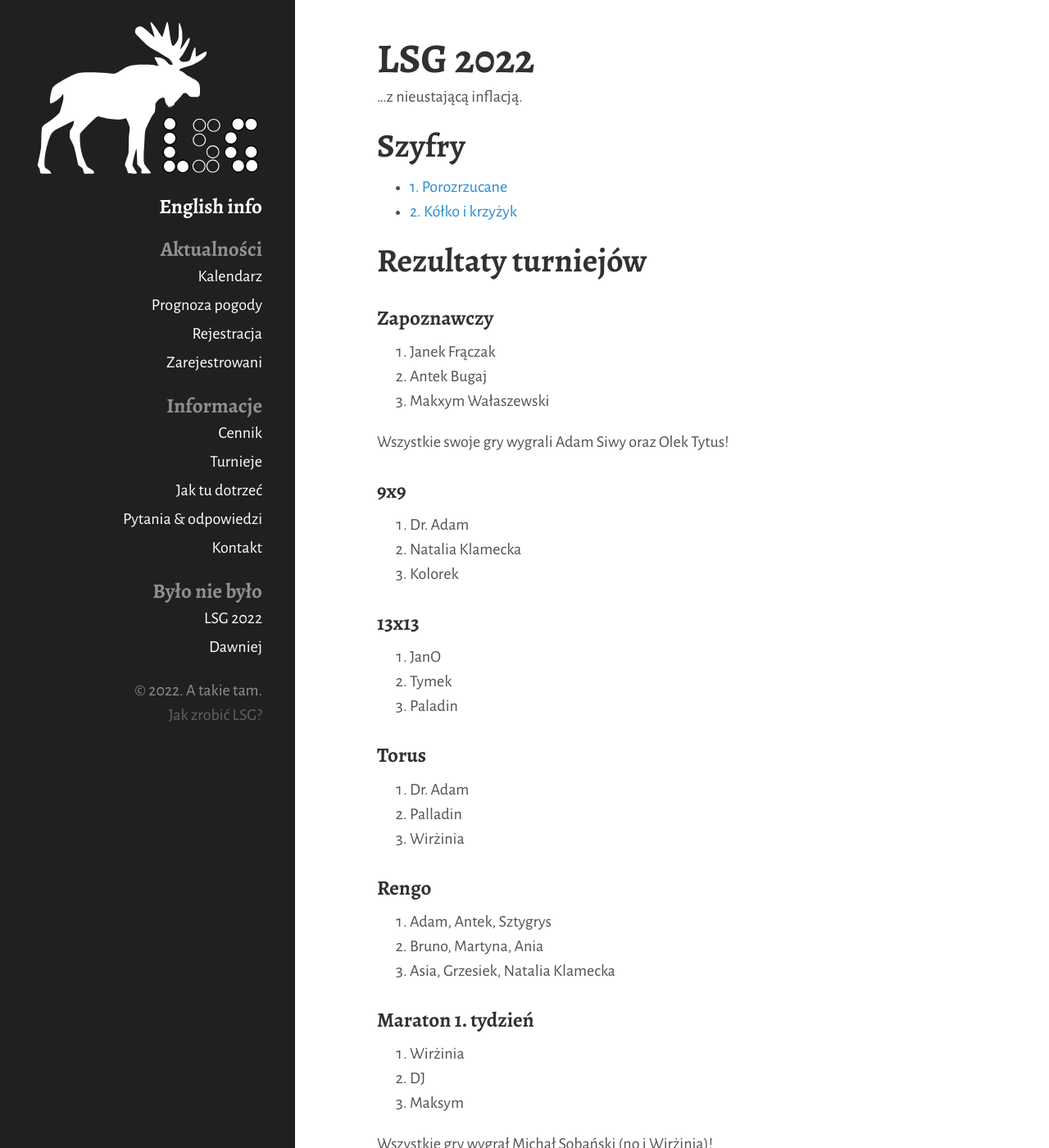
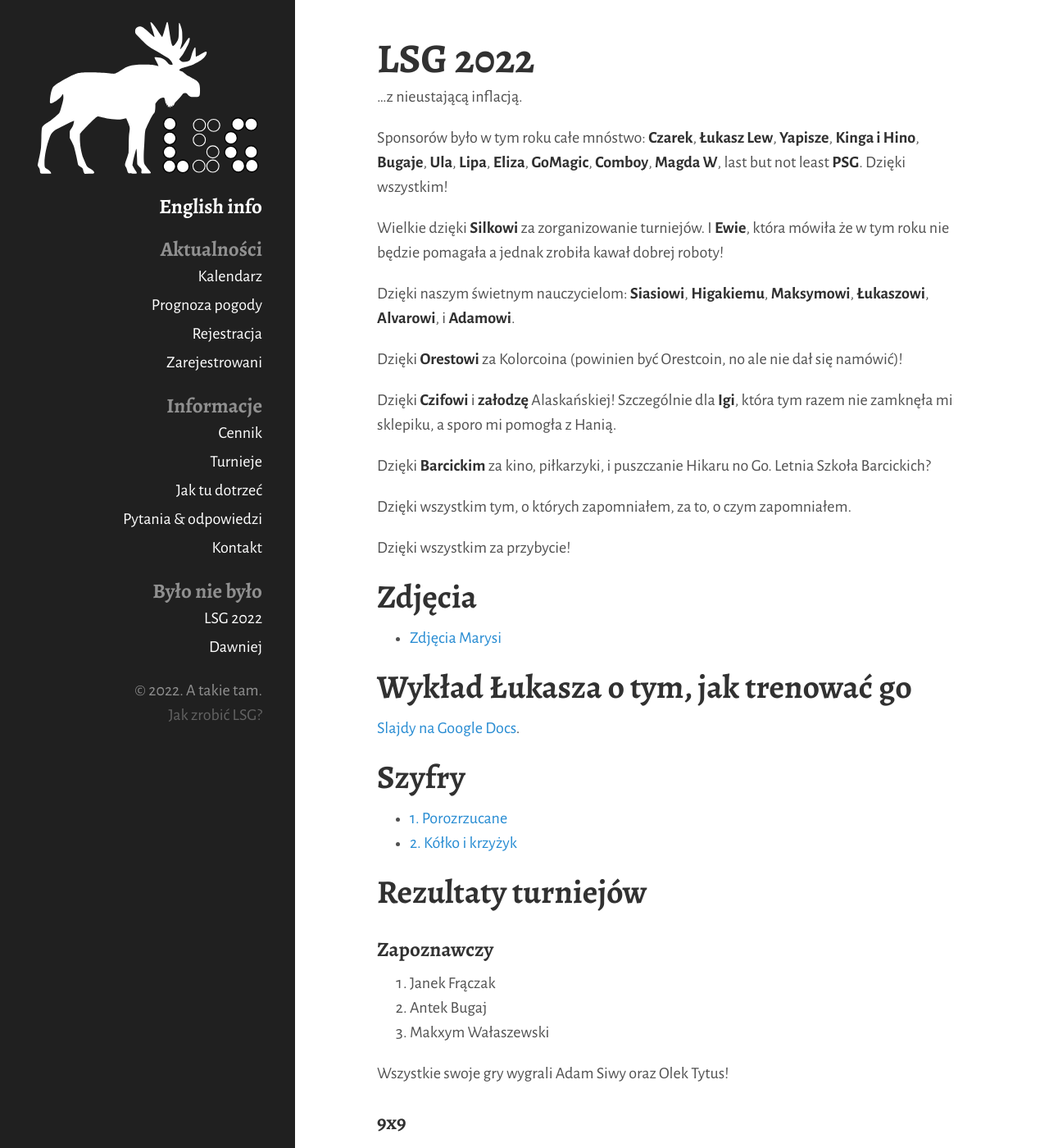
Before and after one commit to tasuki/lsg, a Jekyll site: the page built from 2022.md, in a window 1280 px wide and 1400 px high. Shown: the whole window at 82% size. Built offline with Jekyll 4.4.1, drawn with Linux system fonts in a browser that asks for light colours; nearby versions of some CDN libraries; some of the changed text lies outside the part shown.

Commit message:
2022: Dzięki, zdjęcia, takie tam

```diff
--- a/2022.md
+++ b/2022.md
@@ -6,6 +6,30 @@ title: LSG 2022
 # LSG 2022
 
 ...z nieustającą inflacją.
+
+Sponsorów było w tym roku całe mnóstwo: **Czarek**, **Łukasz Lew**, **Yapisze**, **Kinga i Hino**, **Bugaje**, **Ula**, **Lipa**, **Eliza**, **GoMagic**, **Comboy**, **Magda W**, last but not least **PSG**. Dzięki wszystkim!
+
+Wielkie dzięki **Silkowi** za zorganizowanie turniejów. I **Ewie**, która mówiła że w tym roku nie będzie pomagała a jednak zrobiła kawał dobrej roboty!
+
+Dzięki naszym świetnym nauczycielom: **Siasiowi**, **Higakiemu**, **Maksymowi**, **Łukaszowi**, **Alvarowi**, i **Adamowi**.
+
+Dzięki **Orestowi** za Kolorcoina (powinien być Orestcoin, no ale nie dał się namówić)!
+
+Dzięki **Czifowi** i **załodzę** Alaskańskiej! Szczególnie dla **Igi**, która tym razem nie zamknęła mi sklepiku, a sporo mi pomogła z Hanią.
+
+Dzięki **Barcickim** za kino, piłkarzyki, i puszczanie Hikaru no Go. Letnia Szkoła Barcickich?
+
+Dzięki wszystkim tym, o których zapomniałem, za to, o czym zapomniałem.
+
+Dzięki wszystkim za przybycie!
+
+## Zdjęcia
+
+- [Zdjęcia Marysi](https://drive.google.com/drive/folders/1nvRmqcIoWg8CW4vHr5yry4TVZkwBMWlR)
+
+## Wykład Łukasza o tym, jak trenować go
+
+[Slajdy na Google Docs](https://docs.google.com/presentation/d/1yk7ovCN-W5c7LZjzQbxj83zpLsBlj0Jbk2uqrR3h2E0).
 
 ## Szyfry
 
@@ -72,6 +96,8 @@ Wszystkie gry wygrał Michał Sobański (no i Wirżinia)!
 2. Marcel
 3. Higaki
 
+## Rezultaty turniejów niegoistycznych
+
 ### Ping Pong
 
 1. Robert Bugaj
```
